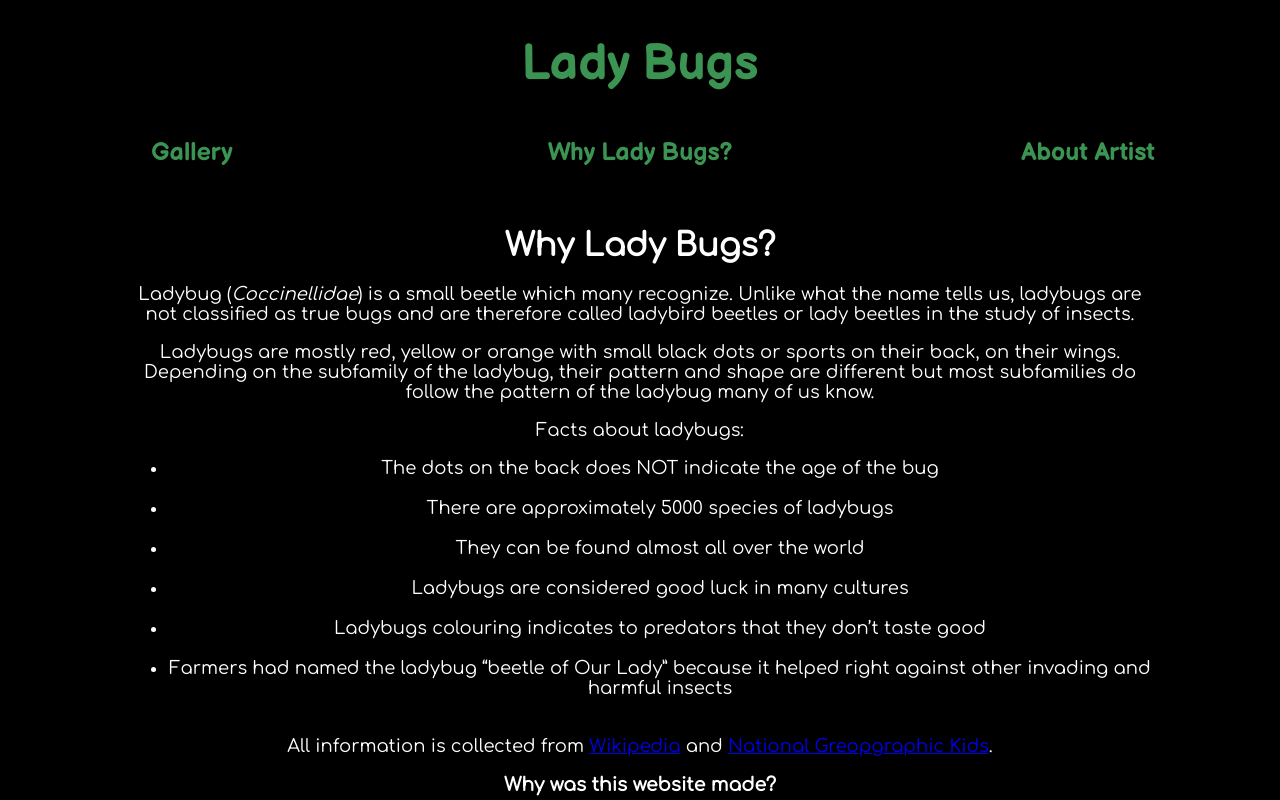
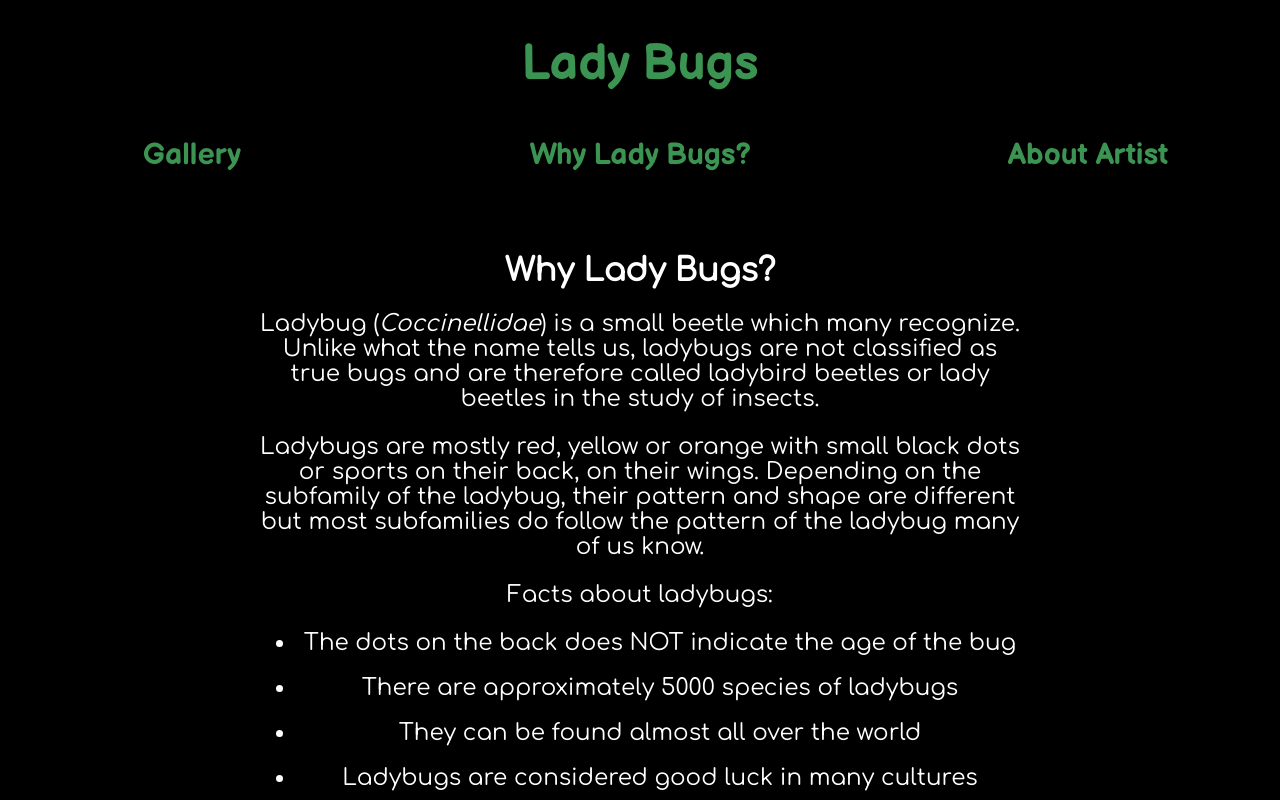
Before and after one commit to Lesuz/LadybugGallery, a React (Create React App) app: page /pages/Whyladybug in a window 1280 px wide. Shown: the top 800 px of the page. Built offline with nearby package versions, Linux system fonts and the light colour scheme.

Commit message:
made more responsive

```diff
--- a/src/App.css
+++ b/src/App.css
@@ -108,14 +108,41 @@
   .wrapper ul li{
     font-size: 18px;
   }
-  .factsaboutladybugs li{
-    padding-bottom: 20px;
+}
+@media only screen and (min-width: 1200px) {
+
+  .header-menu {
+    font-size: 30px;
   }
-  .footer {
-    color: white;
+
+  .gallery {
     margin-top: 50px;
-    bottom: 0;
-    text-align: center;
-    font-family: 'Comfortaa', cursive;
+  }
+  .gallery img {
+    width: 70%;
+    margin-top: 30px;
+  }
+  .wrapper {
+    margin-top: 70px;
+    width: 60%;
+  }
+  .wrapper p {
+    font-size: 23px;
+  }
+  .wrapper ul li{
+    font-size: 23px;
   }
 }
+@media only screen and (min-width: 1800px) {
+
+  .header h1{
+    font-size: 70px;
+  }
+
+  .gallery {
+    margin-top: 100px;
+  }
+  .gallery img {
+    width: 50%;
+  }
+}
```
